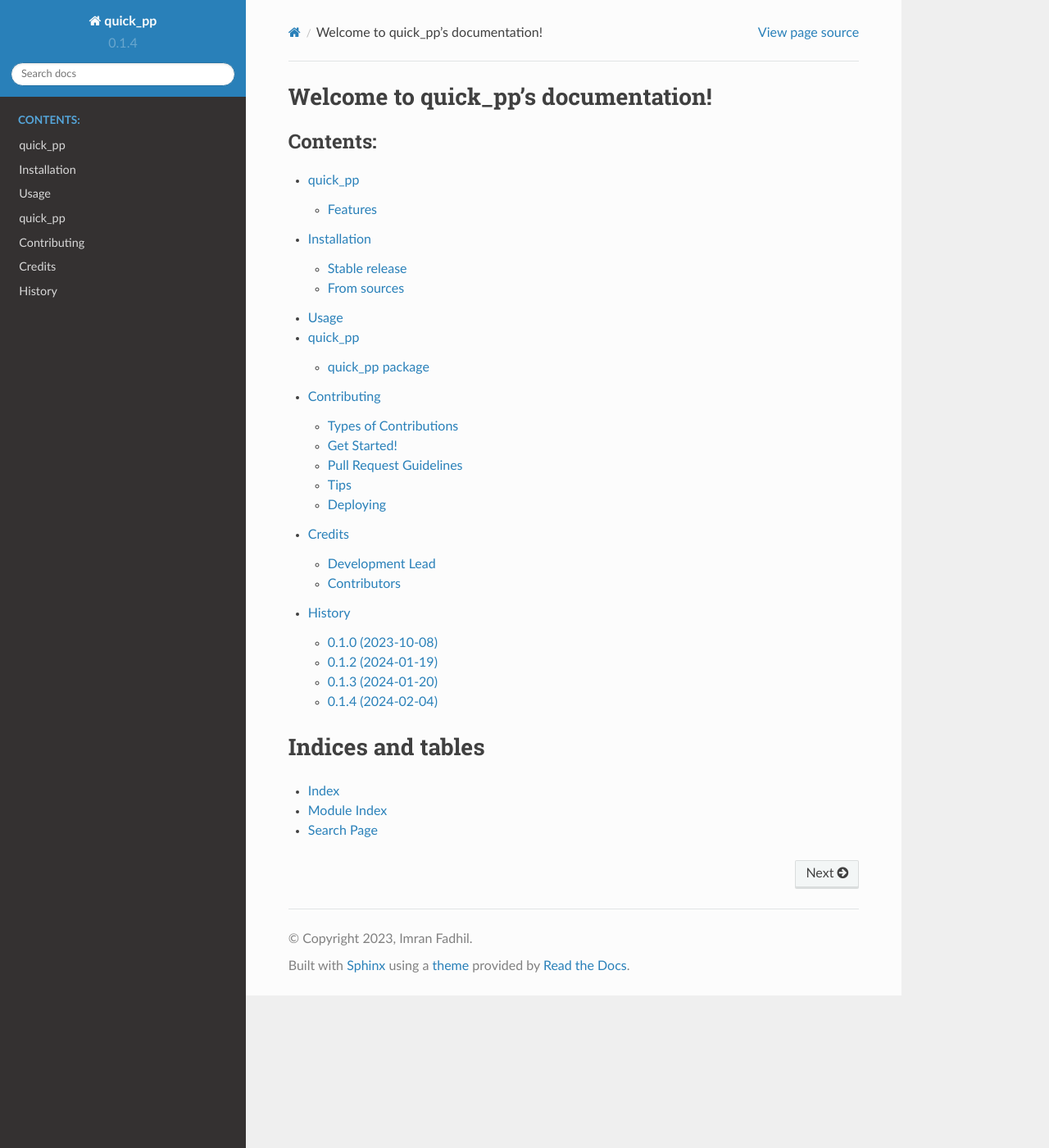
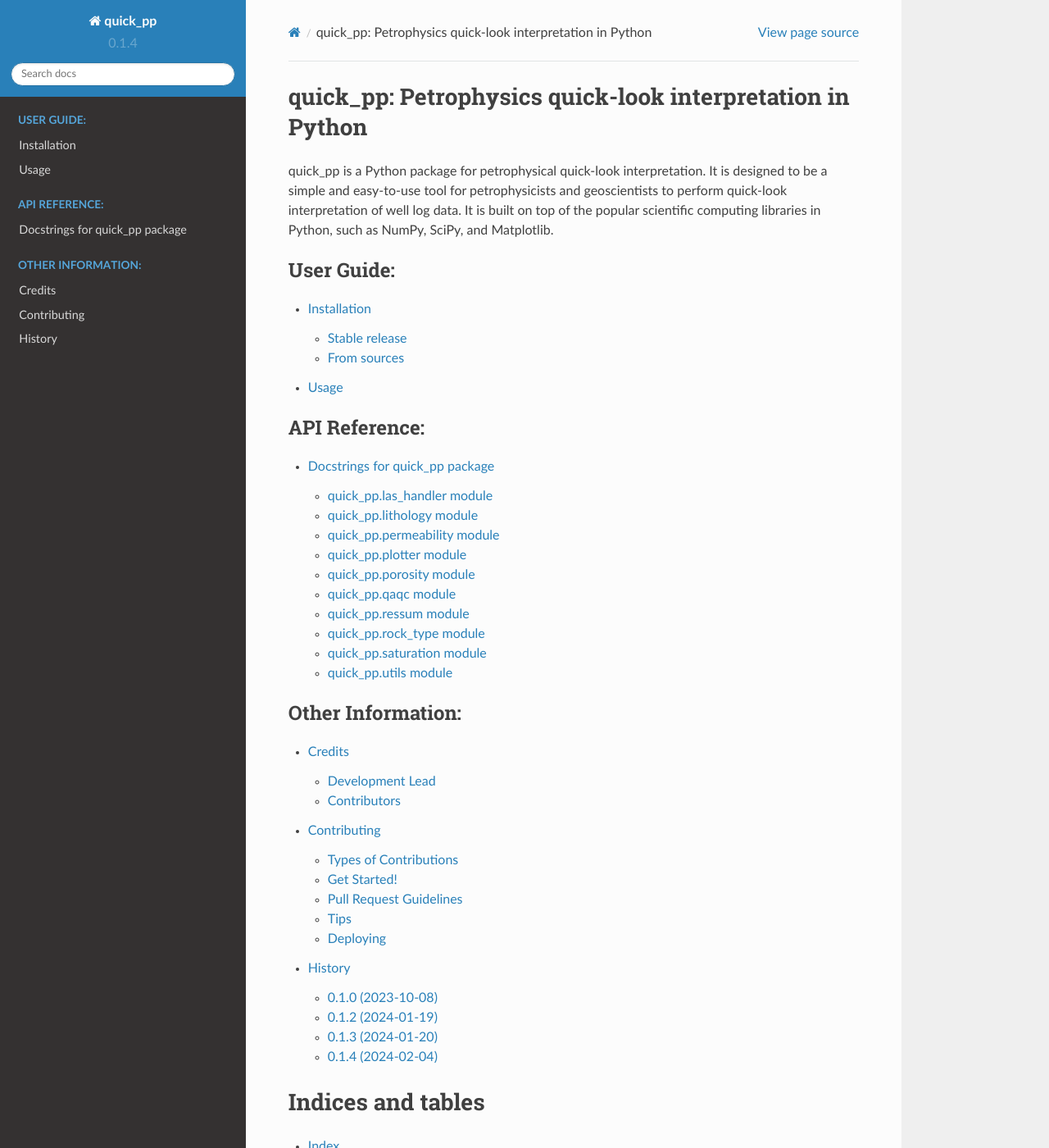
Before and after one commit to imranfadhil/quick_pp, a Sphinx documentation site: the page built from docs/source/index.rst, in a window 1280 px wide and 1400 px high. Shown: the whole window at 82% size. Built offline with Sphinx 7.4.7 and the Read the Docs theme 2.0.0, drawn with Linux system fonts in a browser that asks for light colours.

Commit message:
Rearrange sphinx docs

```diff
--- a/docs/source/index.rst
+++ b/docs/source/index.rst
@@ -1,16 +1,29 @@
-Welcome to quick_pp's documentation!
-======================================
+quick_pp: Petrophysics quick-look interpretation in Python
+===========================================================
+
+quick_pp is a Python package for petrophysical quick-look interpretation. It is designed to be a simple and easy-to-use
+tool for petrophysicists and geoscientists to perform quick-look interpretation of well log data. It is built on top of
+the popular scientific computing libraries in Python, such as NumPy, SciPy, and Matplotlib.
 
 .. toctree::
    :maxdepth: 2
-   :caption: Contents:
+   :caption: User Guide:
 
-   readme
    installation
    usage
-   modules
+
+.. toctree::
+   :maxdepth: 2
+   :caption: API Reference:
+
+   quick_pp
+
+.. toctree::
+   :maxdepth: 2
+   :caption: Other Information:
+
+   authors
    contributing
-   authors
    history
 
 Indices and tables
--- a/docs/source/quick_pp.rst
+++ b/docs/source/quick_pp.rst
@@ -1,8 +1,6 @@
-quick\_pp package
+Docstrings for quick_pp package
 =================
 
-Submodules
-----------
 
 quick\_pp.las\_handler module
 -----------------------------
@@ -83,11 +81,3 @@ quick\_pp.utils module
    :members:
    :undoc-members:
    :show-inheritance:
-
-Module contents
----------------
-
-.. automodule:: quick_pp
-   :members:
-   :undoc-members:
-   :show-inheritance:
```
